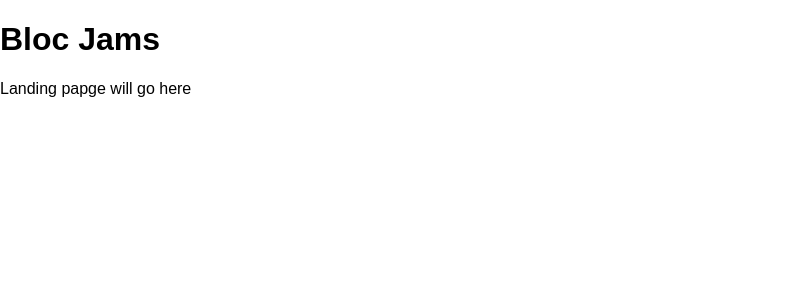
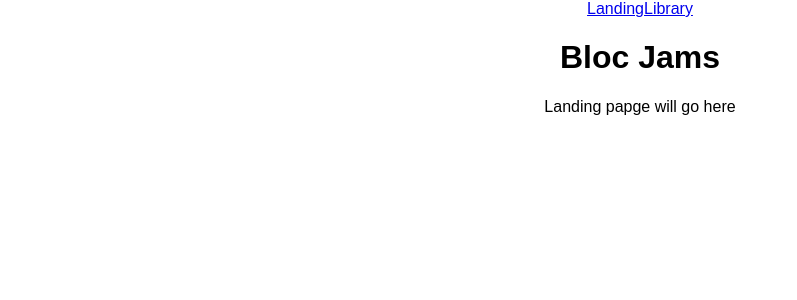
Before and after one commit to Lkthal/Coffee-Music-Media, a React (Create React App) app: page / in a window 1280 px wide. Shown: the top 300 px of the page, without its empty margins (0-797 px from the left). Built offline with nearby package versions, Linux system fonts and the light colour scheme.

Commit message:
finished outline of project

```diff
--- a/src/App.js
+++ b/src/App.js
@@ -7,8 +7,12 @@ import Library from './components/Library';
 class App extends Component {
   render() {
     return (
-      <div>
+      <div className="App">
         <header >
+          <nav>
+            <Link to='/'>Landing</Link>
+            <Link to='/Library'>Library</Link>
+          </nav>
           <h1>Bloc Jams</h1>
         </header>
         <main>
```
